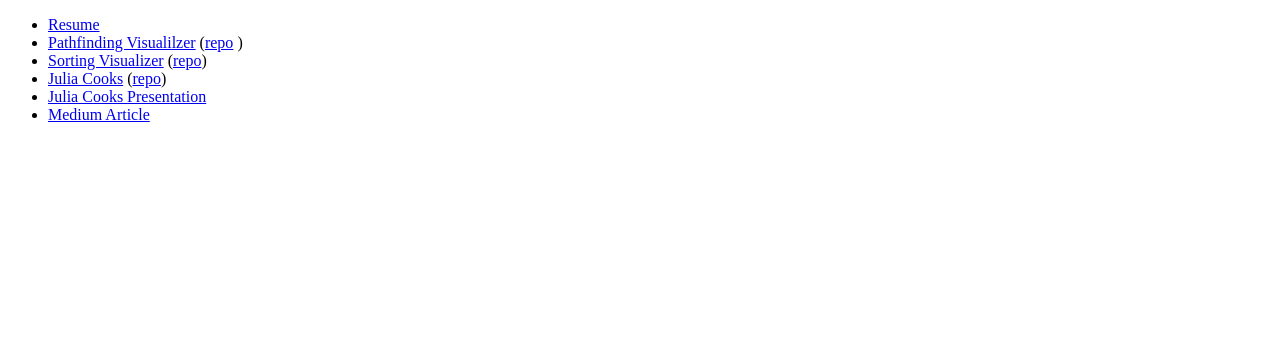
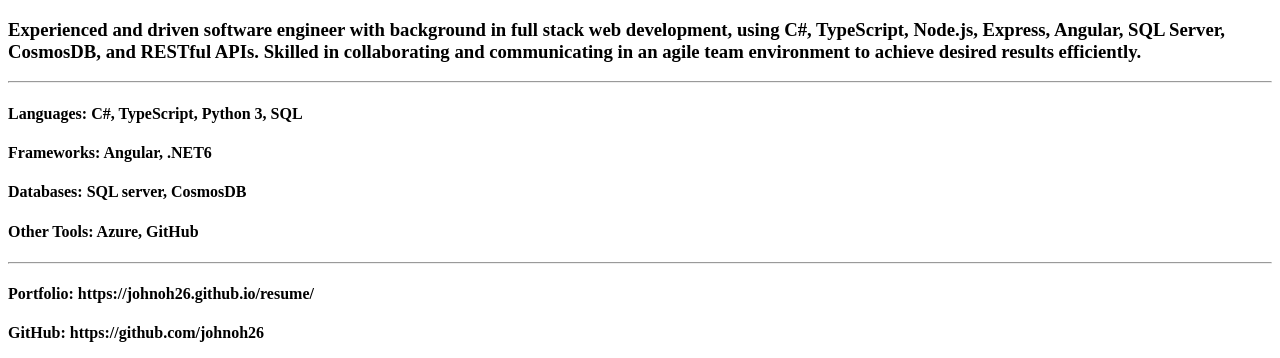
Before and after one commit to johnoh26/resume, a plain HTML site: page index.html in a window 1280 px wide. Shown: the top 358 px of the page. Drawn offline with Linux system fonts and the light colour scheme.

Commit message:
index update

```diff
--- a/index.html
+++ b/index.html
@@ -7,8 +7,22 @@
         <title>John Oh</title>
     </head>
     <body>
-        <table>
-            <ul>
+        <h3>
+            Experienced and driven software engineer with background in full
+            stack web development, using C#, TypeScript, Node.js, Express,
+            Angular, SQL Server, CosmosDB, and RESTful APIs. Skilled in
+            collaborating and communicating in an agile team environment to
+            achieve desired results efficiently.
+        </h3>
+        <hr />
+        <h4>Languages: C#, TypeScript, Python 3, SQL</h4>
+        <h4>Frameworks: Angular, .NET6</h4>
+        <h4>Databases: SQL server, CosmosDB</h4>
+        <h4>Other Tools: Azure, GitHub</h4>
+        <hr />
+        <h4>Portfolio: https://johnoh26.github.io/resume/</h4>
+        <h4>GitHub: https://github.com/johnoh26</h4>
+        <ul style="font-size: 20px">
             <li>
                 <a href="https://resume.creddle.io/resume/bceab7j1dxq"
                     >Resume</a
@@ -18,16 +32,14 @@
                 <a href="https://johnoh26.github.io/pathfind/"
                     >Pathfinding Visualilzer</a
                 >
-                    (<a href="https://www.github.com/johnoh26/pathfind/"
-                        >repo</a>
+                (<a href="https://www.github.com/johnoh26/pathfind/">repo</a>
                 )
             </li>
             <li>
                 <a href="https://johnoh26.github.io/sorting/"
                     >Sorting Visualizer</a
                 >
-                    (<a href="https://www.github.com/johnoh26/sorting/">repo</a
-                    >)
+                (<a href="https://www.github.com/johnoh26/sorting/">repo</a>)
             </li>
             <li>
                 <a href="https://julia-cooks.herokuapp.com">Julia Cooks</a>
@@ -42,6 +54,5 @@
                 <a href="https://bit.ly/30wwFm4">Medium Article</a>
             </li>
         </ul>
-        </table>
     </body>
 </html>
```
Lines whose indentation alone changed are shown as unchanged.
